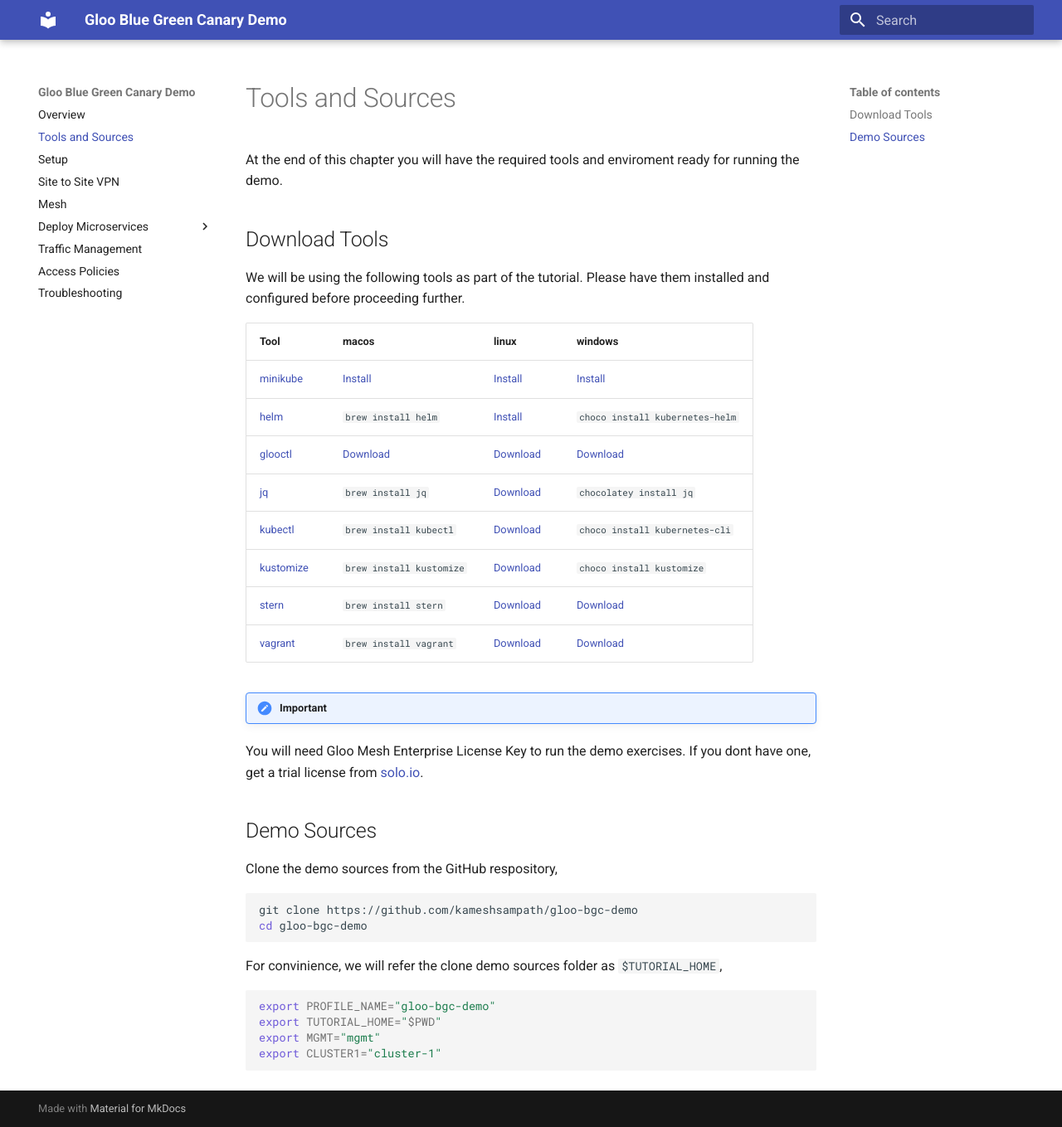
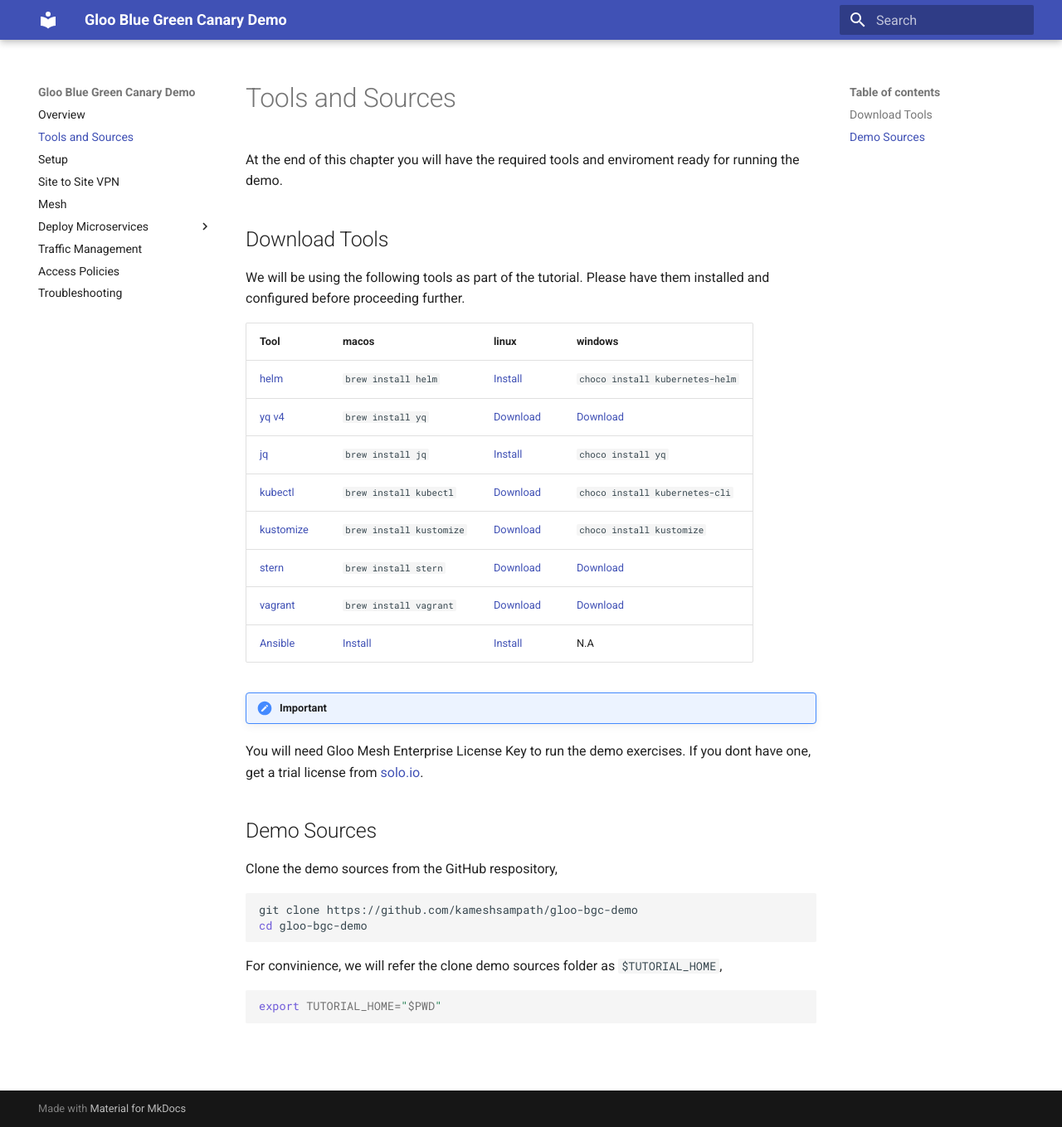
Before and after one commit to kameshsampath/gloo-bgc-demo, an MkDocs documentation site: the page built from docs/tools-and-sources.md, in a window 1280 px wide and 1359 px high. Shown: the whole window at 83% size. Built offline with MkDocs 1.6.1 and Material for MkDocs 9.7.7, drawn with Linux system fonts in a browser that asks for light colours.

Commit message:
tools update

````diff
--- a/docs/tools-and-sources.md
+++ b/docs/tools-and-sources.md
@@ -25,8 +25,5 @@
 For convinience, we will refer the clone demo sources folder as `$TUTORIAL_HOME`,
 
 ```shell
-export PROFILE_NAME="gloo-bgc-demo"
 export TUTORIAL_HOME="$PWD"
-export MGMT="mgmt"
-export CLUSTER1="cluster-1"
 ```
--- a/includes/tools.md
+++ b/includes/tools.md
@@ -4,11 +4,11 @@
 
 | Tool      | macos                          | linux | windows|
 | ----------- | ----------- |  ----------- | ----------- |
-[minikube](https://minikube.sigs.k8s.io/docs/){target=_blank} |[Install](https://minikube.sigs.k8s.io/docs/start/){target=_blank}|[Install](https://minikube.sigs.k8s.io/docs/start/){target=_blank}|[Install](https://minikube.sigs.k8s.io/docs/start/){target=_blank}
 |[helm](https://helm.sh){target=_blank}| `brew install helm`|[Install](https://helm.sh/docs/intro/install/){target=_blank}|`choco install kubernetes-helm`
-|[glooctl](https://docs.solo.io/gloo-edge/latest/getting_started/){target=_blank}|[Download](https://github.com/solo-io/gloo/releases/download/v1.8.10/glooctl-darwin-amd64)|[Download](https://github.com/solo-io/gloo/releases/download/v1.8.10/glooctl-linux-amd64)|[Download](https://github.com/solo-io/gloo/releases/download/v1.8.10/glooctl-windows-amd64.exe)
-|[jq](https://stedolan.github.io/jq/){target=_blank}|`brew install jq`|[Download](https://stedolan.github.io/jq/download/){target=_blank}|`chocolatey install jq`
+|[yq v4](https://github.com/mikefarah/yq){target=_blank}|`brew install yq`|[Download](https://github.com/solo-io/gloo/releases/download/v1.8.10/glooctl-linux-amd64)|[Download](https://github.com/solo-io/gloo/releases/download/v1.8.10/glooctl-windows-amd64.exe)
+|[jq](https://stedolan.github.io/jq/){target=_blank}|`brew install jq`|[Install](https://github.com/mikefarah/yq#linux-via-snap){target=_blank}|`choco install yq`
 |[kubectl](https://kubectl.docs.kubernetes.io){target=_blank}|`brew install kubectl`|[Download](https://kubectl.docs.kubernetes.io/installation/kubectl/binaries/){target=_blank}|`choco install kubernetes-cli`
 |[kustomize](https://kubectl.docs.kubernetes.io/installation/kustomize/){target=_blank}|`brew install kustomize`|[Download](https://kubectl.docs.kubernetes.io/installation/kustomize/binaries/){target=_blank}|`choco install kustomize`
 |[stern](https://github.com/wercker/stern){target=_blank}|`brew install stern`|[Download](https://github.com/wercker/stern/releases/download/1.11.0/stern_linux_amd64){target=_blank}|[Download](https://github.com/wercker/stern/releases/download/1.11.0/stern_windows_amd64.exe){target=_blank}
 |[vagrant](https://www.vagrantup.com/downloads){target=_blank}|`brew install vagrant`|[Download](https://www.vagrantup.com/downloads){target=_blank}|[Download](https://www.vagrantup.com/downloads){target=_blank}
+|[Ansible](https://github.com/ansible/ansible){target=_blank}|[Install](https://docs.ansible.com/ansible/latest/installation_guide/intro_installation.html#installing-ansible-on-macos)|[Install](https://docs.ansible.com/ansible/latest/installation_guide/intro_installation.html#installing-ansible-on-specific-operating-systems){target=_blank}|N.A
````
